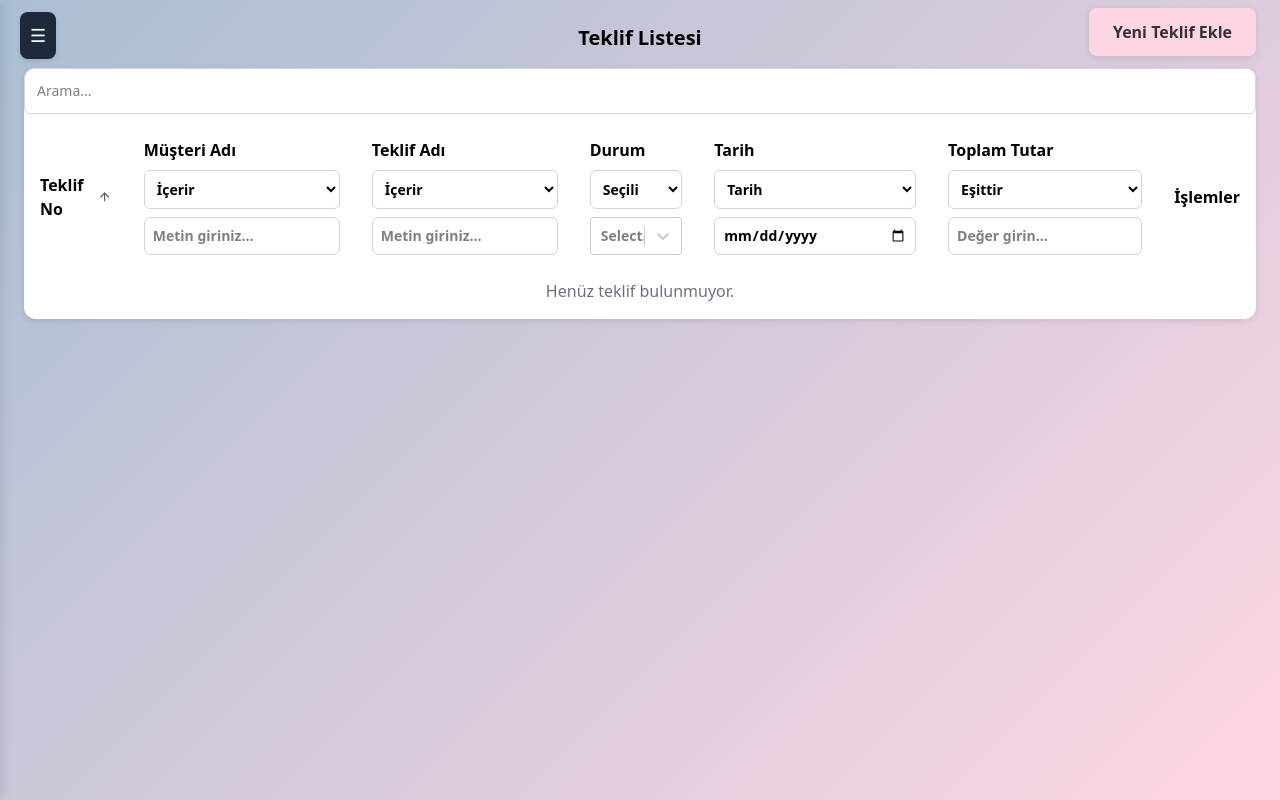
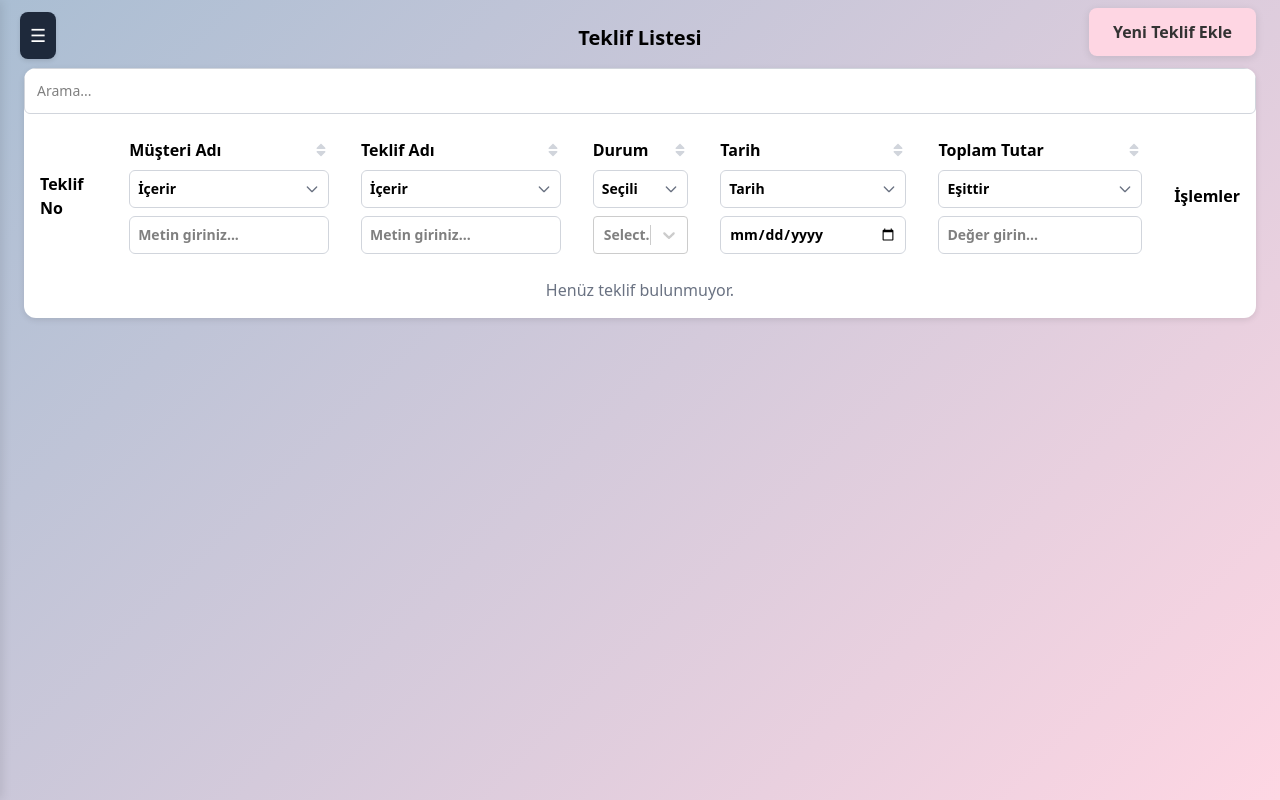
Before and after one commit to zeyynepp0/ReactOfferApp, a React (Vite) app: page /offers in a window 1280 px wide. Built offline with nearby package versions, Linux system fonts and the light colour scheme; sample sign-in values are in the browser's storage.

Commit message:
sort iconu ve select buton düzeltildi

```diff
--- a/src/components/DateFilter.tsx
+++ b/src/components/DateFilter.tsx
@@ -1,42 +1,6 @@
-/* import OperationSelection from "./OperationSelection";
-import type { ColumnFilterValue } from "./Table";
-
-
-const DateFilter = ({onValueChange}:{
-  onValueChange:(val:string, operationType:ColumnFilterValue['operationType']) => void
-}) => {
-  return (
-    <div>
-      <input type="date" onChange={(e) => {
-        onValueChange(e.target.value, "eq")
-      }} />
-
-
-      <OperationSelection
-
-        operations={[
-          {
-            value: "eq",
-            label: "Eşittir",
-          },
-           {
-            value: "gte",
-            label: "Büyük eşittir",
-          },
-        ]}
-      />
-
-
-    </div>
-  );
-};
-
-export default DateFilter;
- */
-
 import React, { useState, useEffect } from 'react';
 import type { FilterCondition, DateOperation } from '../types/filterTypes';
-import OperationSelect from './OperationSelection';
+import OperationButton from './OperationButton';
 
 interface DateFilterProps {
   columnId: string;
@@ -87,7 +51,7 @@ const DateFilter: React.FC<DateFilterProps> = ({ columnId, onFilterChange }) =>
 
   return (
     <div className="space-y-2 mt-2" onClick={(e) => e.stopPropagation()}>
-      <OperationSelect
+      <OperationButton
         filterType="date"
         value={operation}
         onChange={(op) => handleOperationChange(op as DateOperation)}
--- a/src/components/NumberFilter.tsx
+++ b/src/components/NumberFilter.tsx
@@ -1,6 +1,6 @@
 import React, { useState, useEffect } from 'react';
 import type { FilterCondition, NumberOperation } from '../types/filterTypes';
-import OperationSelect from './OperationSelection';
+import OperationButton from './OperationButton';
 import useDebounce from '../hooks/useDebounce';
 
 interface NumberFilterProps {
@@ -56,7 +56,7 @@ const[immediateValue, setImmediateValue] = useState<string |{from: string, to:st
 
   return (
     <div className="space-y-2 mt-2" onClick={(e) => e.stopPropagation()}>
-      <OperationSelect
+      <OperationButton
         filterType="number"
         value={operation}
         onChange={(op) => handleOperationChange(op as NumberOperation)}
--- a/src/components/OfferTable.tsx
+++ b/src/components/OfferTable.tsx
@@ -2,7 +2,7 @@
 
 import React from 'react';
 import { Table } from './Table';
-import type { ColumnDef } from './Table';
+import type { ColumnDef } from '../types/tableTypes';
 import { useSelector, useDispatch } from 'react-redux';
 import type { RootState } from '../redux/store';
 //import type { OfferItem } from '../redux/offersSlice';
@@ -33,7 +33,8 @@ const OfferTable: React.FC<OfferTableProps> = ({ setEditingOfferId }) => {
   const columns: ColumnDef<OfferItem>[] = [
     {
       header: 'Teklif No',
-      fieldKey: (_, index) => index + 1
+      fieldKey: (_, index) => index + 1,
+      hideSort: true,
       // filterKey yok, bu yüzden filtre render edilmez
     },
     {
--- /dev/null
+++ b/src/components/OperationButton.tsx
@@ -0,0 +1,138 @@
+import React, { useState , useEffect, useRef} from "react";
+import type {  FilterOperations } from '../types/filterTypes';
+import type { FilterType } from '../types/tableTypes';
+
+//Veri yapısına description alanı eklendi
+type OperationOption = {
+  value: FilterOperations;
+  label: string;
+  description: string; // Açıklama alanı
+};
+
+// MAP güncellendi
+const FILTER_OPERATIONS_MAP: Record<FilterType, OperationOption[]> = {
+  text: [
+    { value: 'contains', label: 'İçerir', description: 'metin içerir' },
+    { value: 'notContains', label: 'İçermez', description: 'metin içermez' },
+    { value: 'equals', label: 'Eşittir', description: 'tam eşleşme' },
+    { value: 'notEquals', label: 'Eşit değildir', description: 'tam eşleşme değil' },
+    { value: 'startsWith', label: 'İle başlar', description: 'başlangıç metni' },
+    { value: 'endWith', label: 'İle biter', description: 'bitiş metni' },
+  ],
+  number: [
+    { value: 'equals', label: 'Eşittir', description: '=' },
+    { value: 'notEquals', label: 'Eşit değildir', description: '≠' },
+    { value: 'gt', label: 'Büyüktür', description: '>' },
+    { value: 'gte', label: 'Büyük Eşit', description: '>=' },
+    { value: 'lt', label: 'Küçüktür', description: '<' },
+    { value: 'lte', label: 'Küçük Eşit', description: '<=' },
+    { value: 'between', label: 'Arasında', description: 'iki değer arası' },
+  ],
+  date: [
+    { value: 'equals', label: 'Tarih', description: 'tam tarih' },
+    { value: 'notEquals', label: 'Eşit değil', description: 'tarih değil' },
+    { value: 'gt', label: 'Sonra', description: 'tarihten sonra' },
+    { value: 'lt', label: 'Önce', description: 'tarihten önce' },
+    { value: 'between', label: 'Arasında', description: 'tarih aralığı' },
+  ],
+  select: [
+    { value: 'is', label: 'Seçili', description: 'listeden seçili' },
+    { value: 'isNot', label: 'Seçili değil', description: 'listede değil' },
+  ],
+};
+
+
+interface OperationButtonProps {
+  filterType: FilterType;
+  value: FilterOperations;
+  onChange: (value: FilterOperations) => void;
+}
+
+const OperationButton: React.FC<OperationButtonProps> = ({
+  filterType,
+  value,
+  onChange,
+}) => {
+  const [isOpen, setIsOpen] = useState(false);
+  const options = FILTER_OPERATIONS_MAP[filterType] || [];
+
+  const wrapperRef = useRef<HTMLDivElement>(null);
+
+  const handleSelect = (newValue: FilterOperations) => {
+    setIsOpen(false);
+    onChange(newValue);
+  };
+
+  const selectedLabel = options.find((opt) => opt.value === value)?.label || "Seçim yapın...";
+
+
+  useEffect(() => {
+    // Tıklamayı dinleyecek fonksiyon
+    function handleClickOutside(event: MouseEvent) {
+      if (wrapperRef.current && !wrapperRef.current.contains(event.target as Node)) {
+        // Eğer tıklanan yer, bizim bileşenimizin (ref) dışında ise menüyü kapat
+        setIsOpen(false);
+      }
+    }
+
+    if (isOpen) {
+      // Menü açıksa, document'a tıklama dinleyicisi ekle
+      document.addEventListener("mousedown", handleClickOutside);
+    }
+
+    return () => {
+        document.removeEventListener("mousedown", handleClickOutside);
+        };
+    }, [isOpen]);
+
+  return (
+    <div className="relative inline-block text-left w-full"
+    onClick={(e) => e.stopPropagation()}
+      ref={wrapperRef}>
+
+      <button
+        type="button"
+        onClick={() => setIsOpen((prev) => !prev)}
+        className="border border-gray-300 rounded-md p-2 w-full text-sm focus:outline-blue-500 focus:ring-blue-500 flex items-center justify-between bg-white"
+      >
+        <span className="truncate">{selectedLabel}</span>
+        <svg
+          className={`w-4 h-4 ml-2 transition-transform flex-shrink-0 text-gray-500 ${
+            isOpen ? "rotate-180" : "rotate-0"
+          }`}
+          fill="none"
+          stroke="currentColor"
+          strokeWidth={2}
+          viewBox="0 0 24 24"
+        >
+          <path strokeLinecap="round" strokeLinejoin="round" d="M19 9l-7 7-7-7" /> {/* butonun aşağı doğru açılır olduğunu gösteren oku çizer */}
+        </svg>
+      </button>
+
+
+      {isOpen && (
+        <div className="absolute mt-1 w-full bg-white border border-gray-200 rounded-lg shadow-lg z-10 max-h-60 overflow-y-auto">
+
+
+          {options.map((option) => (
+            <button
+              type="button"
+              key={option.value}
+              onClick={() => handleSelect(option.value)}
+
+              className="w-full px-4 py-2 text-left text-sm hover:bg-blue-50 transition flex justify-between items-center"
+            >
+
+              <span>{option.label}</span>
+
+              <span className="text-xs text-gray-500 ml-2">({option.description})</span>
+            </button>
+          ))}
+
+        </div>
+      )}
+    </div>
+  );
+};
+
+export default OperationButton;
--- a/src/components/SelectFilter.tsx
+++ b/src/components/SelectFilter.tsx
@@ -1,7 +1,7 @@
 import React, { useState, useEffect } from 'react';
 import Select from 'react-select';
 import type { FilterCondition, SelectOperation, SelectOption } from '../types/filterTypes';
-import OperationSelect from './OperationSelection';
+import OperationButton from './OperationButton';
 
 interface SelectFilterProps {
   columnId: string;
@@ -37,7 +37,7 @@ const SelectFilter: React.FC<SelectFilterProps> = ({ columnId, onFilterChange, o
 
   return (
     <div className="space-y-2 mt-2" onClick={(e) => e.stopPropagation()}>
-      <OperationSelect
+      <OperationButton
         filterType="select"
         value={operation}
         onChange={(op) => setOperation(op as SelectOperation)}
--- a/src/components/Table.tsx
+++ b/src/components/Table.tsx
@@ -1,4 +1,4 @@
-import React, { useState, useMemo ,useEffect,useCallback} from 'react';
+import React, { useState, useMemo ,useEffect} from 'react';
 import useDebounce from '../hooks/useDebounce';
 import type { TableProps } from "../types/tableTypes"; //runtime bir değeri yok, o yüzden import type kullanmalıyız.
 import useSorting from '../hooks/useSorting';
--- a/src/components/TableHeader.tsx
+++ b/src/components/TableHeader.tsx
@@ -1,4 +1,5 @@
 import { FiArrowDown, FiArrowUp } from "react-icons/fi";
+import { FaSort } from "react-icons/fa";
 import type { ColumnDef } from "../types/tableTypes";
 import type { SortConfig } from '../hooks/useSorting'; // useSorting'den SortConfig'i import ediyoruz
 import type { FilterCondition, SelectOption } from '../types/filterTypes';
@@ -23,18 +24,38 @@ export default function TableHeader<T extends { id: string | number }>(
   return (
     <thead>
       <tr>
-        {columns.map((col) => (
-          <th key={col.header} className="px-4 py-2 text-left">
+        {columns.map((col) => {
+          {/* <th key={col.header} className="px-4 py-2 text-left"> */}
+            const sortKey = col.sortKey ?? (typeof col.fieldKey === 'string' ? col.fieldKey : null);
+            const isActive = sortConfig.key === sortKey;
+
+            return (
+            <th key={col.header} className="px-4 py-2 text-left">
             {/* Başlık */}
             <div className="flex items-center justify-between"
                 onClick={() => handleSort(col)}>
               <span>{col.header}</span>
+
+
               {/* Aktif sıralama ikonu */}
-              {col.hideSort ? null : sortConfig.key === (col.sortKey ?? (typeof col.fieldKey === 'string' ? col.fieldKey : null)) && (
+              {/* {col.hideSort ? null : sortConfig.key === (col.sortKey ?? (typeof col.fieldKey === 'string' ? col.fieldKey : null)) && (
                 sortConfig.direction === 'asc'
                   ? <FiArrowUp className="text-gray-600" />
                   : <FiArrowDown className="text-gray-600" />
-              )}
+              )} */}
+
+              {col.hideSort
+                  ? null // 1. hideSort true ise: Hiçbir ikon gösterme
+                  : isActive
+                    ? ( // 2. Aktif sıralama ise: Yön ikonunu (Aşağı/Yukarı) göster
+                      sortConfig.direction === 'asc'
+                        ? <FiArrowUp className="text-gray-600" />
+                        : <FiArrowDown className="text-gray-600" />
+                    )
+                    : ( // 3. Aktif değil ama sıralanabilir ise: Pasif (soluk) ikonu göster
+                      <FaSort className="text-gray-300" />
+                    )
+                }
             </div>
 
             {/* Filtre Alanı (Bileşenlere devredildi) */}
@@ -74,7 +95,8 @@ export default function TableHeader<T extends { id: string | number }>(
               />
             )}
           </th>
-        ))}
+            )
+        })}
       </tr>
     </thead>
   );
--- a/src/components/TextFilter.tsx
+++ b/src/components/TextFilter.tsx
@@ -1,7 +1,7 @@
 // src/components/filters/TextFilter.tsx
 import React, { useState, useEffect } from 'react';
 import type { FilterCondition, TextOperation } from '../types/filterTypes';
-import OperationSelect from './OperationSelection';
+import OperationButton from './OperationButton';
 import useDebounce from '../hooks/useDebounce';
 
 interface TextFilterProps {
@@ -31,7 +31,7 @@ const debonceValue = useDebounce(immediateValue,300);
 
   return (
     <div className="space-y-2 mt-2" onClick={(e) => e.stopPropagation()}>
-      <OperationSelect
+      <OperationButton
         filterType="text"
         value={operation}
         onChange={(op) => setOperation(op as TextOperation)}
```
Also changed, not shown: src/components/OperationSelection.tsx (+2 -19 lines).
